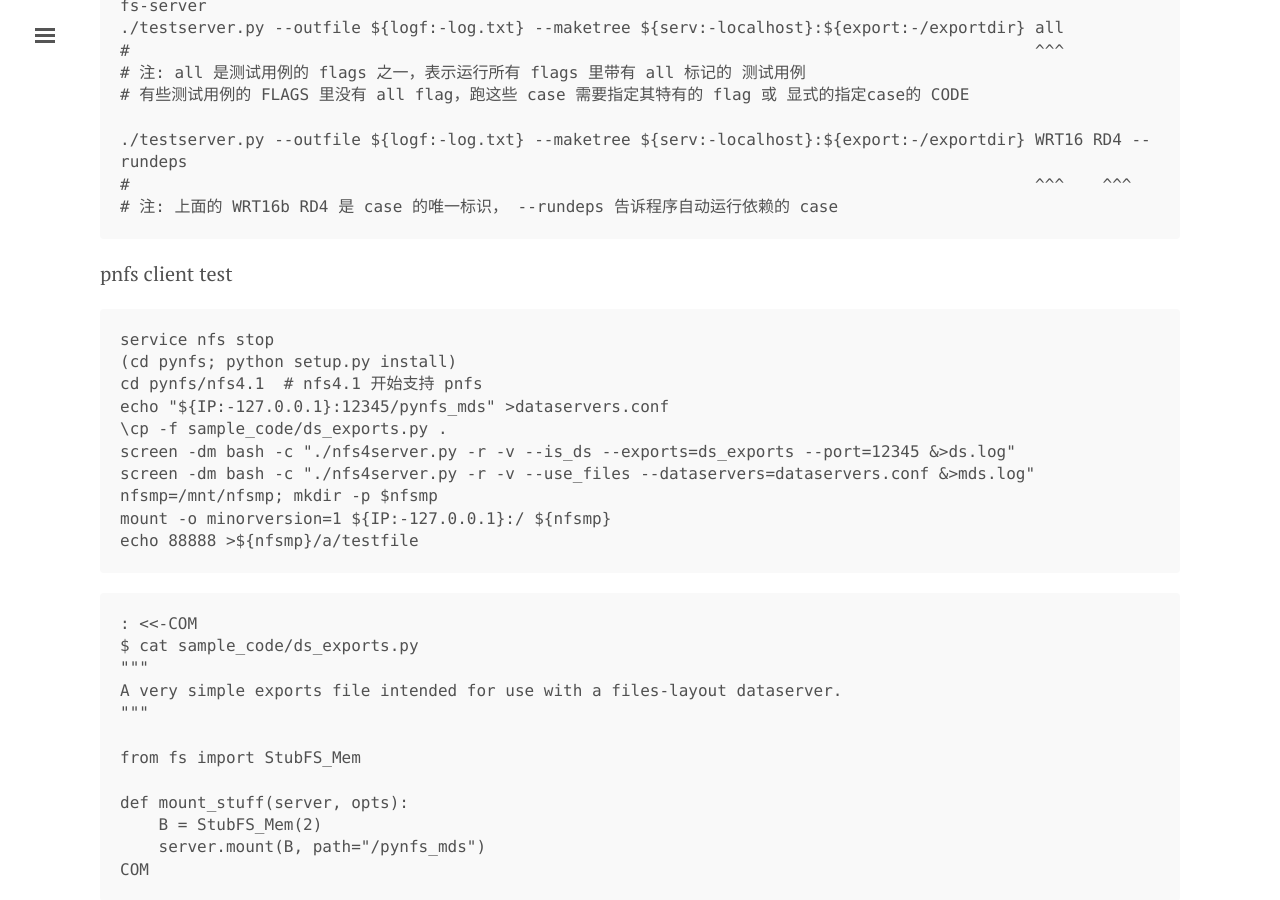
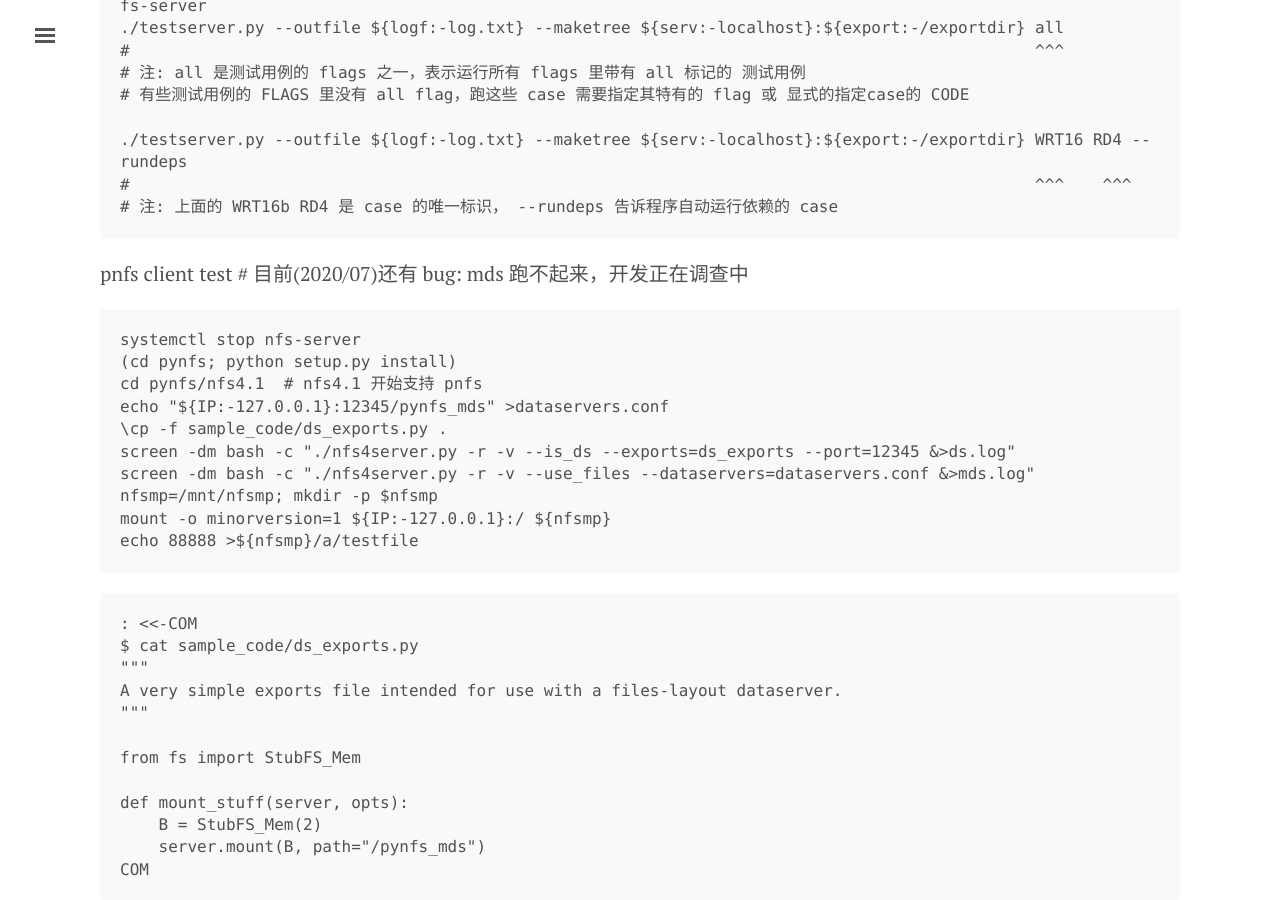
Before and after one commit to tcler/tcler.github.io, a Jekyll site: the page built from _posts/2018-03-05-pynfs.md, in a window 1280 px wide and 900 px high, scrolled down 1775 px. Built offline with Jekyll 4.4.1, drawn with Linux system fonts in a browser that asks for light colours; some of the changed text lies outside the part shown.

Commit message:
Update 2018-03-05-pynfs.md

````diff
--- a/_posts/2018-03-05-pynfs.md
+++ b/_posts/2018-03-05-pynfs.md
@@ -24,7 +24,7 @@
 ```
 
 ### 安装使用
-dependency install python2
+dependency install python2  #最近的版本(2020/05之后)已经不再支持 python2
 ```
 yum install krb5-devel python-devel swig screen python-ply python-gssapi
 
@@ -64,9 +64,9 @@
 # 注: 上面的 WRT16b RD4 是 case 的唯一标识， --rundeps 告诉程序自动运行依赖的 case
 ```
 
-pnfs client test
+pnfs client test  # 目前(2020/07)还有 bug: mds 跑不起来，开发正在调查中
 ```
-service nfs stop
+systemctl stop nfs-server
 (cd pynfs; python setup.py install)
 cd pynfs/nfs4.1  # nfs4.1 开始支持 pnfs
 echo "${IP:-127.0.0.1}:12345/pynfs_mds" >dataservers.conf
````
